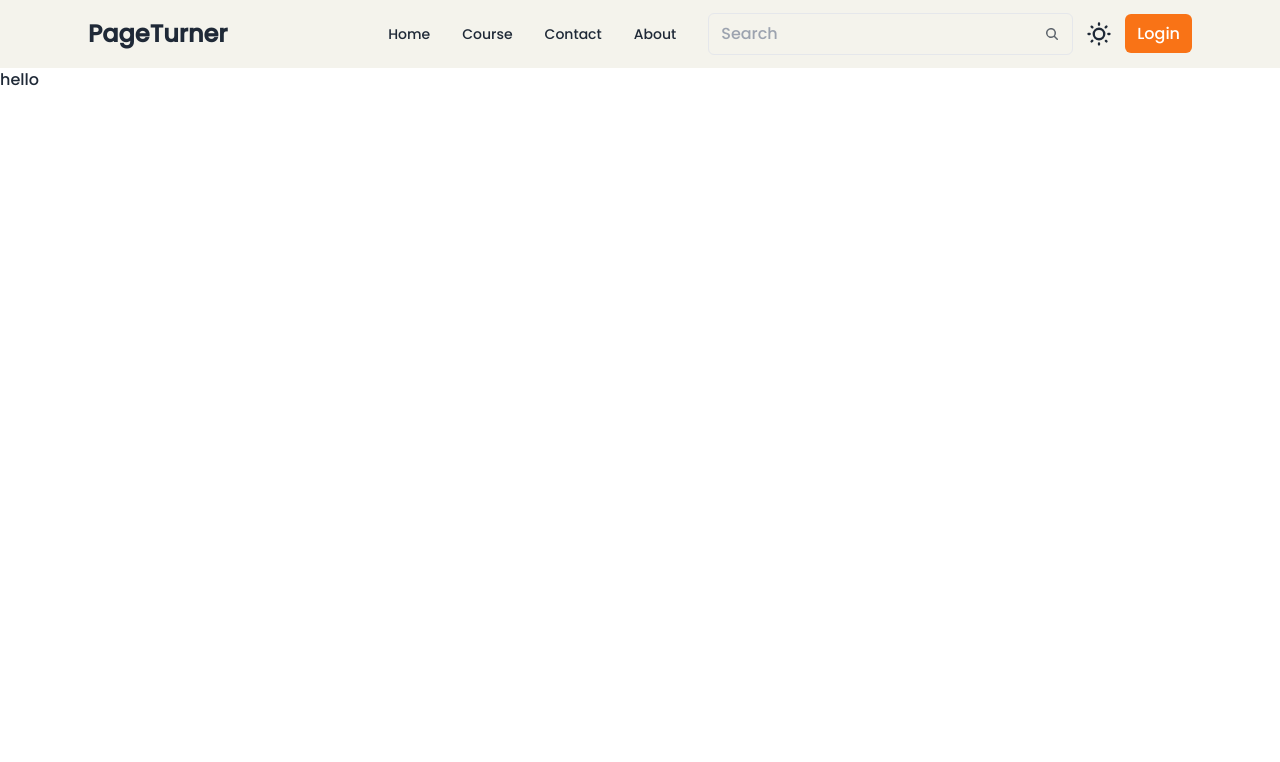
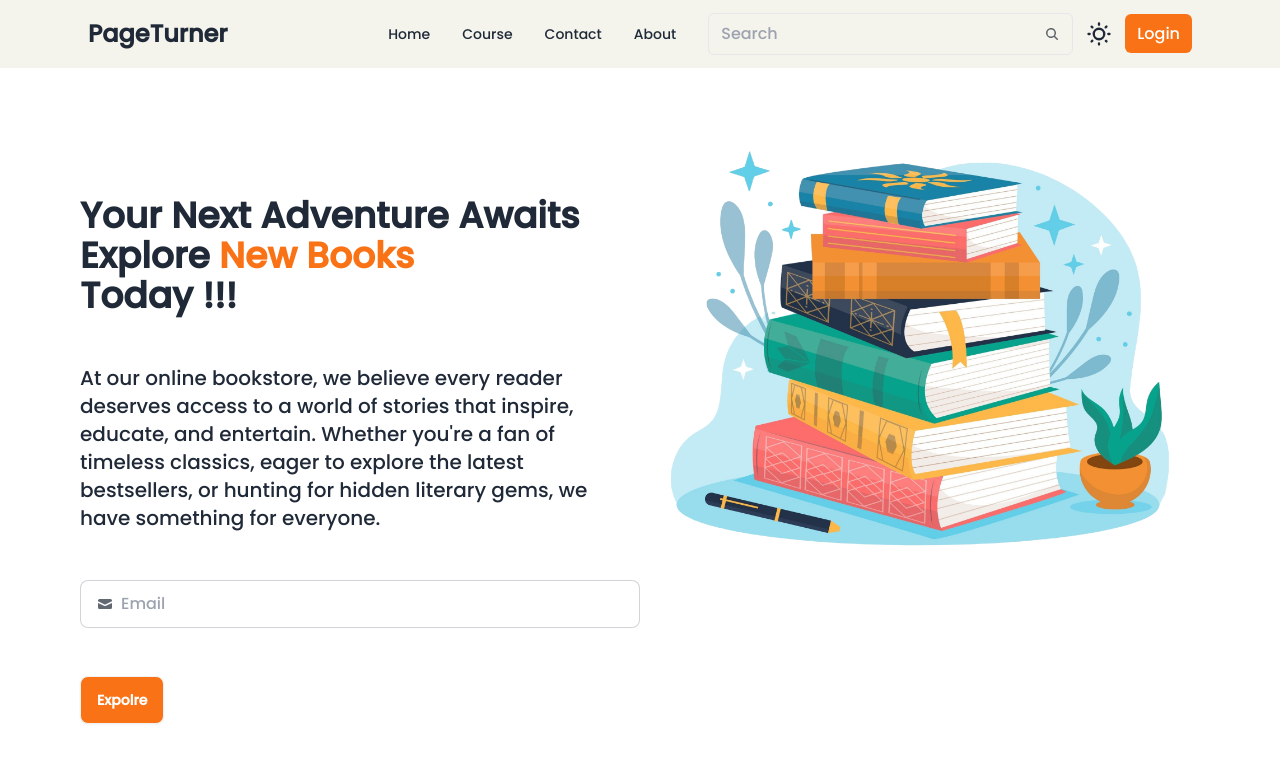
Before and after one commit to vaishu249/book-store-website, a React (Vite) app in the folder Frontend/: page / in a window 1280 px wide. Shown: the top 762 px of the page. Built offline with nearby package versions, Linux system fonts and the light colour scheme.

Commit message:
Complete design of banner page

```diff
--- a/Frontend/src/Components/Banner.jsx
+++ b/Frontend/src/Components/Banner.jsx
@@ -1,12 +1,39 @@
 import React from 'react'
-
+import BannerImg from "../../public/baner.png"
 const Banner = () => {
-  return (
-    <div>
-      hello
-
-    </div>
-  )
+    return (
+        <>
+            <div className='max-w-screen-2x1 container mx-auto md:px-20 px-4 flex flex-col md:flex-row'>
+                <div className='w-full md:w-1/2 mt-12 md:mt-32 order-2 md:order-1 '>
+                    <div className='space-y-12'>
+                        <h1 className='text-4xl font-bold '>
+                            Your Next Adventure Awaits<br /> Explore <span className='text-orange-500'>New Books</span><br /> Today !!!
+                        </h1>
+                        <p className='text-xl'>
+                            At our online bookstore, we believe every reader deserves access to a world of stories that inspire, educate, and entertain. Whether you're a fan of timeless classics, eager to explore the latest bestsellers, or hunting for hidden literary gems, we have something for everyone.
+                        </p>
+                        <label className="input input-bordered flex items-center gap-2">
+                            <svg
+                                xmlns="http://www.w3.org/2000/svg"
+                                viewBox="0 0 16 16"
+                                fill="currentColor"
+                                className="h-4 w-4 opacity-70">
+                                <path
+                                    d="M2.5 3A1.5 1.5 0 0 0 1 4.5v.793c.026.009.051.02.076.032L7.674 8.51c.206.1.446.1.652 0l6.598-3.185A.755.755 0 0 1 15 5.293V4.5A1.5 1.5 0 0 0 13.5 3h-11Z" />
+                                <path
+                                    d="M15 6.954 8.978 9.86a2.25 2.25 0 0 1-1.956 0L1 6.954V11.5A1.5 1.5 0 0 0 2.5 13h11a1.5 1.5 0 0 0 1.5-1.5V6.954Z" />
+                            </svg>
+                            <input type="text" className="grow" placeholder="Email" />
+                        </label>
+                        <button className='btn hover:bg-slate-900 duration-300 cursor-pointer bg-orange-500 text-white'>Expolre</button>
+                    </div>
+                </div>
+                <div className='w-full md:w-1/2 order-1'>
+                    <img src={BannerImg} alt="Baner-of-website" className='w-92 h-92 '/>
+                </div>
+            </div>
+        </>
+    )
 }
 
 export default Banner
```
Also changed, not shown: Frontend/public/baner.png (added).
